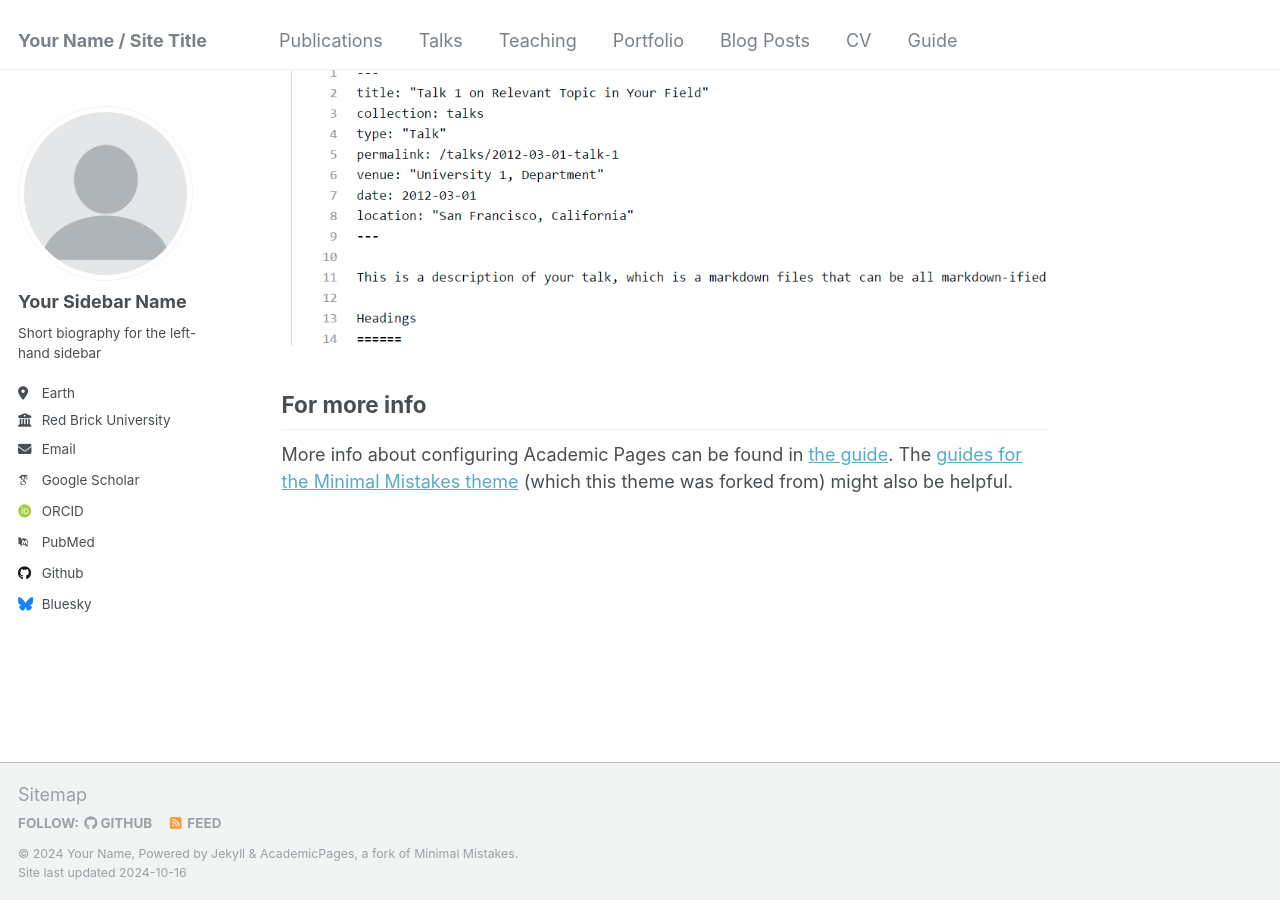
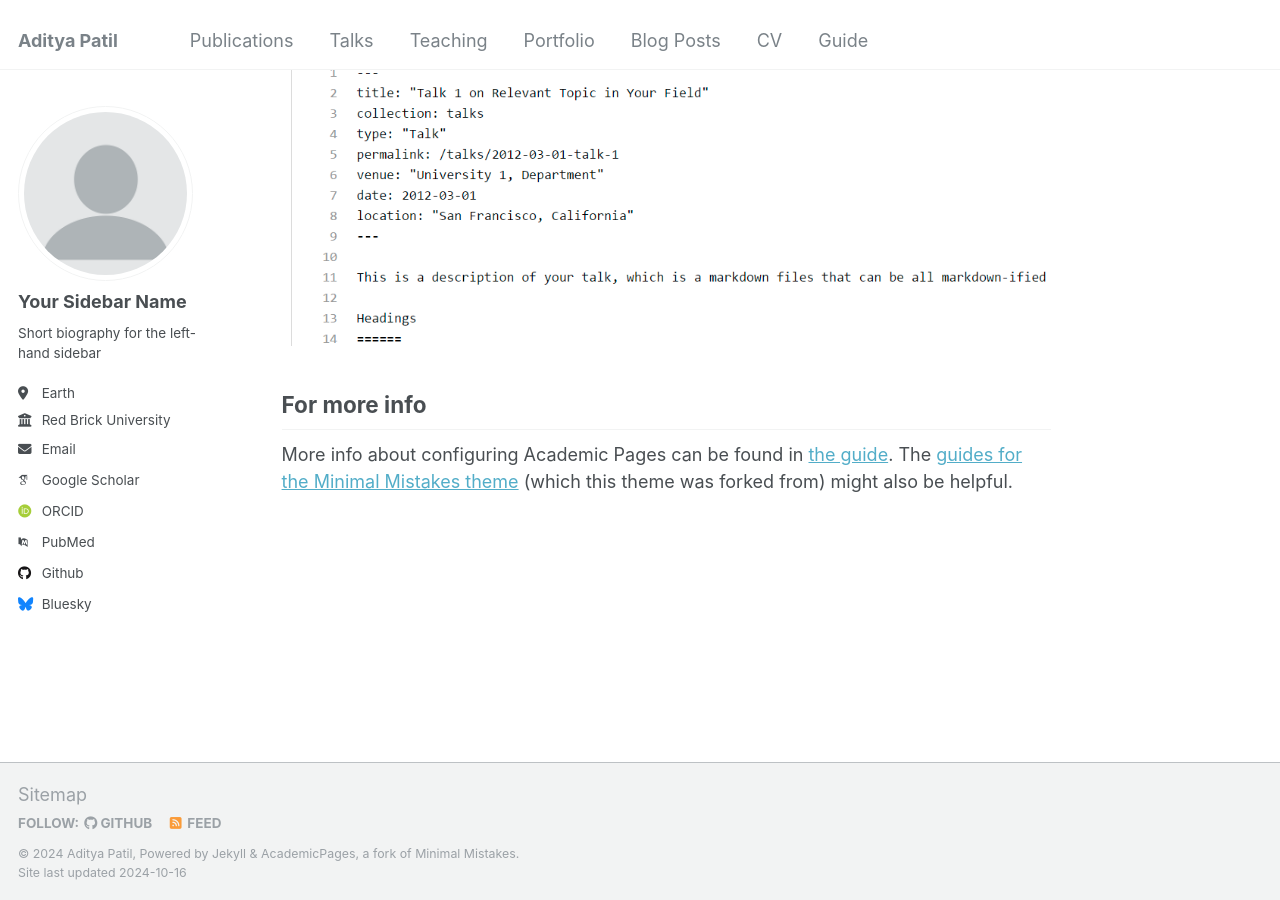
Before and after one commit to AdityaPatil-R/AdityaPatil-R.github.io, a Jekyll site: the page built from _pages/about.md, in a window 1280 px wide and 900 px high, scrolled down 2643 px. Built offline with Jekyll 4.4.1, drawn with Linux system fonts in a browser that asks for light colours; some web fonts are replaced.

Commit message:
Testing edits

```diff
--- a/_config.yml
+++ b/_config.yml
@@ -8,9 +8,9 @@
 
 # Basic Site Settings
 locale                   : "en-US"
-title                    : "Your Name / Site Title"
+title                    : "Aditya Patil"
 title_separator          : "-"
-name                     : &name "Your Name"
+name                     : &name "Aditya Patil"
 description              : &description "personal description"
 url                      : https://academicpages.github.io # the base hostname & protocol for your site e.g. "https://mmistakes.github.io"
 baseurl                  : "" # the subpath of your site, e.g. "/blog"
```
